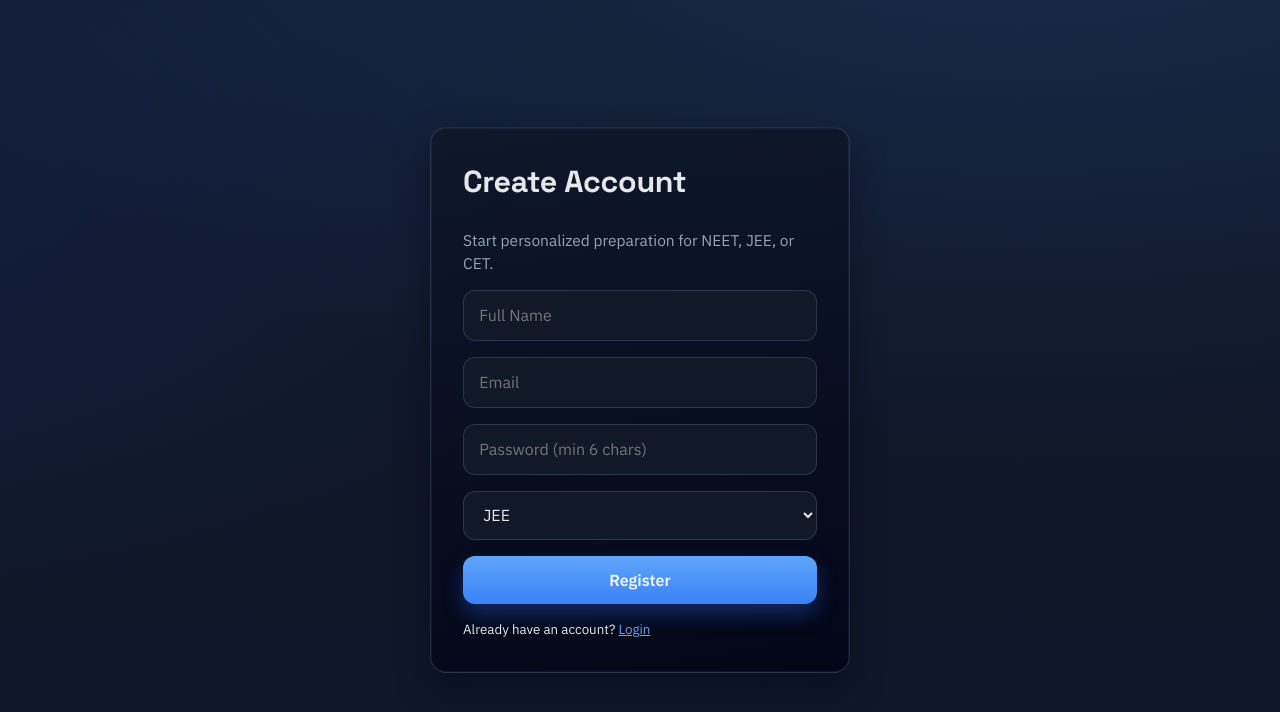
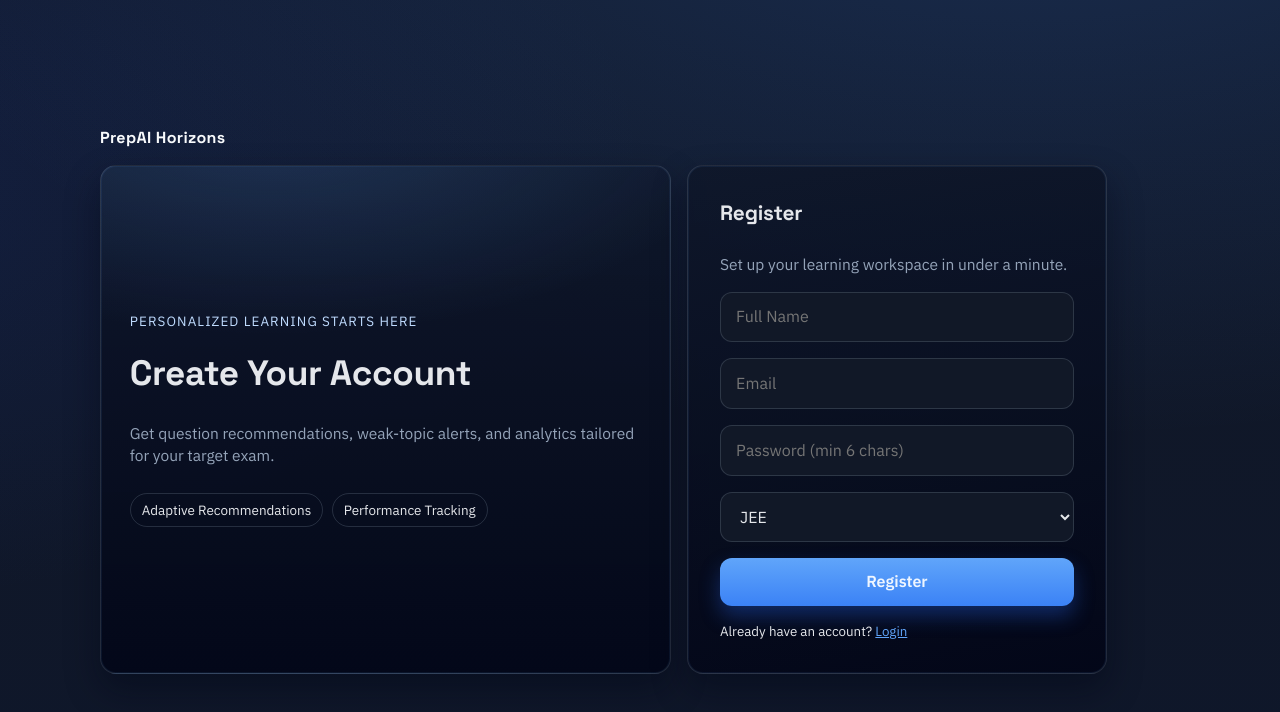
Before and after one commit to yakshithkm/ai-based-personalized-learning-platform, a React (Vite) app in the folder frontend/: page /register in a window 1280 px wide. Shown: the top 712 px of the page. Built offline with nearby package versions, Linux system fonts and the light colour scheme; no server answers.

Commit message:
feat(frontend): redesign auth pages with premium split layout

```diff
--- a/frontend/src/index.css
+++ b/frontend/src/index.css
@@ -71,6 +71,48 @@ a:hover {
   display: grid;
   place-items: center;
   padding: 1.2rem;
+}
+
+.auth-shell {
+  width: min(1080px, 100%);
+  display: grid;
+  gap: 1rem;
+}
+
+.auth-brandbar {
+  display: flex;
+  align-items: center;
+}
+
+.auth-brandbar .landing-logo {
+  text-decoration: none;
+}
+
+.auth-grid {
+  display: grid;
+  gap: 1rem;
+  grid-template-columns: 1.1fr 0.95fr;
+}
+
+.auth-feature-card {
+  border: 1px solid var(--border);
+  border-radius: 16px;
+  padding: 1.8rem;
+  background:
+    radial-gradient(480px 220px at 30% -10%, rgba(96, 165, 250, 0.2), transparent),
+    linear-gradient(180deg, rgba(15, 23, 42, 0.85), rgba(2, 6, 23, 0.88));
+  box-shadow: var(--shadow), inset 0 0 0 1px rgba(96, 165, 250, 0.08);
+  display: grid;
+  gap: 0.95rem;
+  align-content: center;
+}
+
+.auth-feature-card h2 {
+  font-size: clamp(1.6rem, 3vw, 2.2rem);
+}
+
+.auth-form-card {
+  align-self: center;
 }
 
 .auth-card {
@@ -664,6 +706,14 @@ select:focus {
     grid-template-columns: 1fr;
   }
 
+  .auth-grid {
+    grid-template-columns: 1fr;
+  }
+
+  .auth-feature-card {
+    padding: 1.2rem;
+  }
+
   .landing-topbar {
     grid-template-columns: 1fr;
     justify-items: start;
--- a/frontend/src/pages/LoginPage.jsx
+++ b/frontend/src/pages/LoginPage.jsx
@@ -30,9 +30,31 @@ const LoginPage = () => {
 
   return (
     <div className="auth-page">
-      <form className="auth-card" onSubmit={onSubmit}>
+      <div className="auth-shell">
+        <header className="auth-brandbar">
+          <Link to="/" className="landing-logo">
+            PrepAI Horizons
+          </Link>
+        </header>
+
+        <div className="auth-grid">
+          <section className="auth-feature-card">
+            <p className="hero-eyebrow">Smart Competitive Exam Prep</p>
             <h2>Welcome Back</h2>
-        <p>Continue your AI-assisted exam preparation.</p>
+            <p>
+              Continue your AI-assisted preparation with adaptive practice, weak-topic insights,
+              and exam-focused analytics.
+            </p>
+            <div className="chip-wrap">
+              <span className="chip">NEET</span>
+              <span className="chip">JEE</span>
+              <span className="chip">CET</span>
+            </div>
+          </section>
+
+          <form className="auth-card auth-form-card" onSubmit={onSubmit}>
+            <h3>Login</h3>
+            <p>Continue where you left off.</p>
 
             <input name="email" type="email" placeholder="Email" onChange={onChange} required />
             <input
@@ -54,6 +76,8 @@ const LoginPage = () => {
             </small>
           </form>
         </div>
+      </div>
+    </div>
   );
 };
 
--- a/frontend/src/pages/RegisterPage.jsx
+++ b/frontend/src/pages/RegisterPage.jsx
@@ -35,9 +35,30 @@ const RegisterPage = () => {
 
   return (
     <div className="auth-page">
-      <form className="auth-card" onSubmit={onSubmit}>
-        <h2>Create Account</h2>
-        <p>Start personalized preparation for NEET, JEE, or CET.</p>
+      <div className="auth-shell">
+        <header className="auth-brandbar">
+          <Link to="/" className="landing-logo">
+            PrepAI Horizons
+          </Link>
+        </header>
+
+        <div className="auth-grid">
+          <section className="auth-feature-card">
+            <p className="hero-eyebrow">Personalized Learning Starts Here</p>
+            <h2>Create Your Account</h2>
+            <p>
+              Get question recommendations, weak-topic alerts, and analytics tailored for your
+              target exam.
+            </p>
+            <div className="chip-wrap">
+              <span className="chip">Adaptive Recommendations</span>
+              <span className="chip">Performance Tracking</span>
+            </div>
+          </section>
+
+          <form className="auth-card auth-form-card" onSubmit={onSubmit}>
+            <h3>Register</h3>
+            <p>Set up your learning workspace in under a minute.</p>
 
             <input name="name" placeholder="Full Name" onChange={onChange} required />
             <input name="email" type="email" placeholder="Email" onChange={onChange} required />
@@ -66,6 +87,8 @@ const RegisterPage = () => {
             </small>
           </form>
         </div>
+      </div>
+    </div>
   );
 };
 
```
Lines whose indentation alone changed are shown as unchanged.
